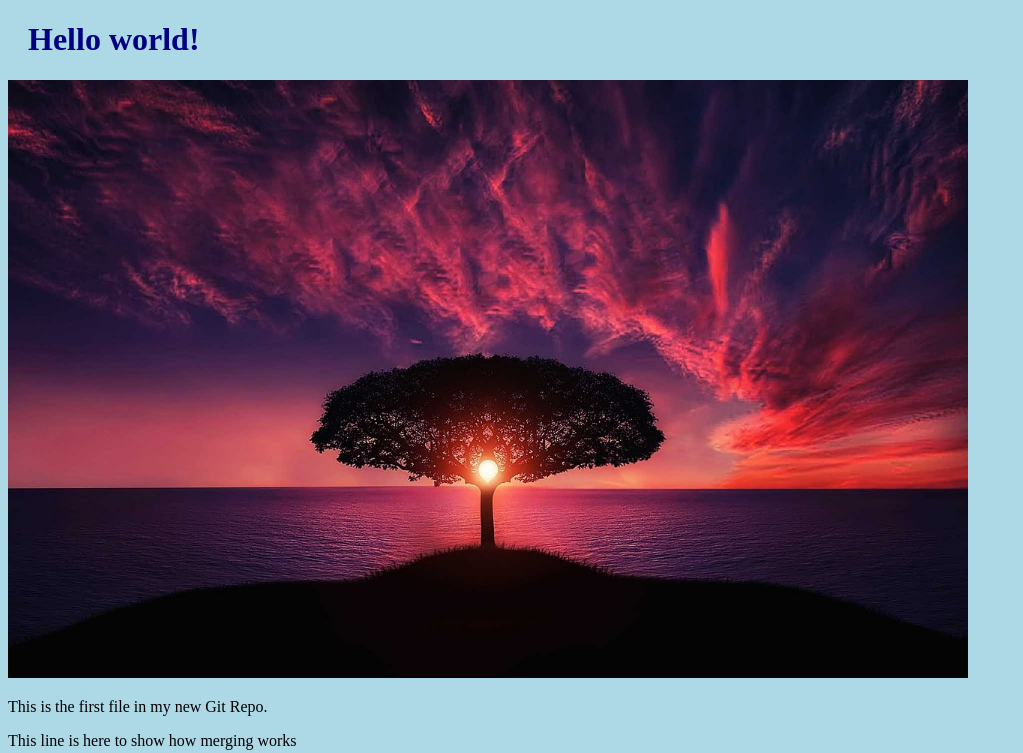
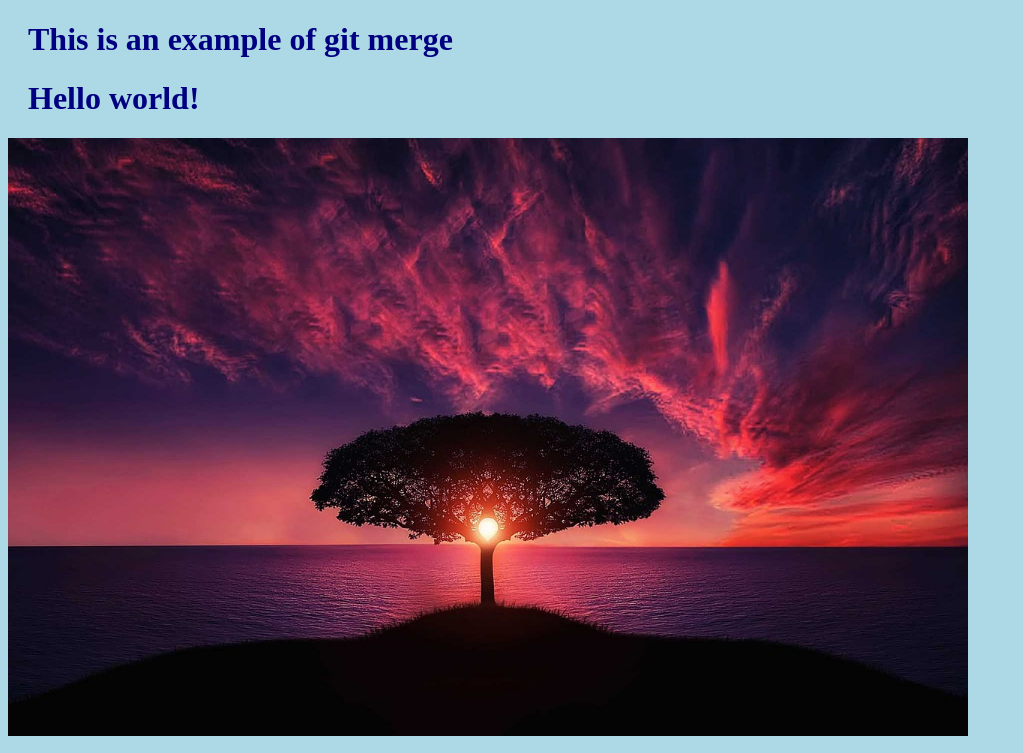
Before and after one commit to Hadeed-S/hello-world, a plain HTML site: page index.html in a window 1280 px wide. Shown: the top 753 px of the page, without its empty margins (0-1023 px from the left). Drawn offline with Linux system fonts and the light colour scheme.

Commit message:
Update index.html

```diff
--- a/index.html
+++ b/index.html
@@ -6,6 +6,7 @@
 </head>
 <body>
 
+<h1>This is an example of git merge</h1>
 <h1>Hello world!</h1>
 <div><img src="img.jpg" alt="Hello World from Space" style="width:100%;max-width:960px"></div>
 <p>This is the first file in my new Git Repo.</p>
```
